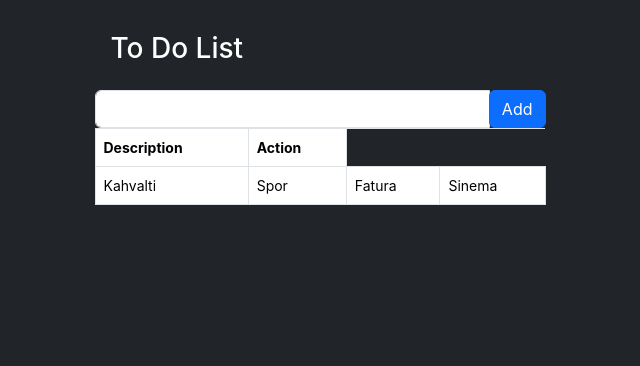
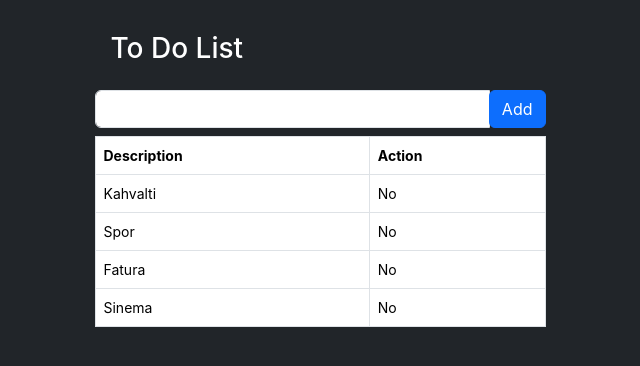
Before and after one commit to hakannisgav/angular-ToDoApp, an Angular app: page / in a window 1280 px wide. Shown: the top 366 px of the page, without its empty margins (320-960 px from the left). Built offline with nearby package versions, Linux system fonts and the light colour scheme.

Commit message:
Fixed Layout Table View

```diff
--- a/src/app/app.component.html
+++ b/src/app/app.component.html
@@ -13,7 +13,7 @@
         </div>
       </div>
 
-      <table class="table table-stripped table-bordered">
+      <table class="table table-stripped table-bordered mt-2">
         <thead>
           <tr>
             <th>Description</th>
@@ -23,9 +23,19 @@
         <tbody>
           <tr>
             <td>Kahvalti</td>
+            <td>No</td>
+          </tr>
+          <tr>
             <td>Spor</td>
+            <td>No</td>
+          </tr>
+          <tr>
             <td>Fatura</td>
+            <td>No</td>
+          </tr>
+          <tr>
             <td>Sinema</td>
+            <td>No</td>
           </tr>
         </tbody>
       </table>
```
